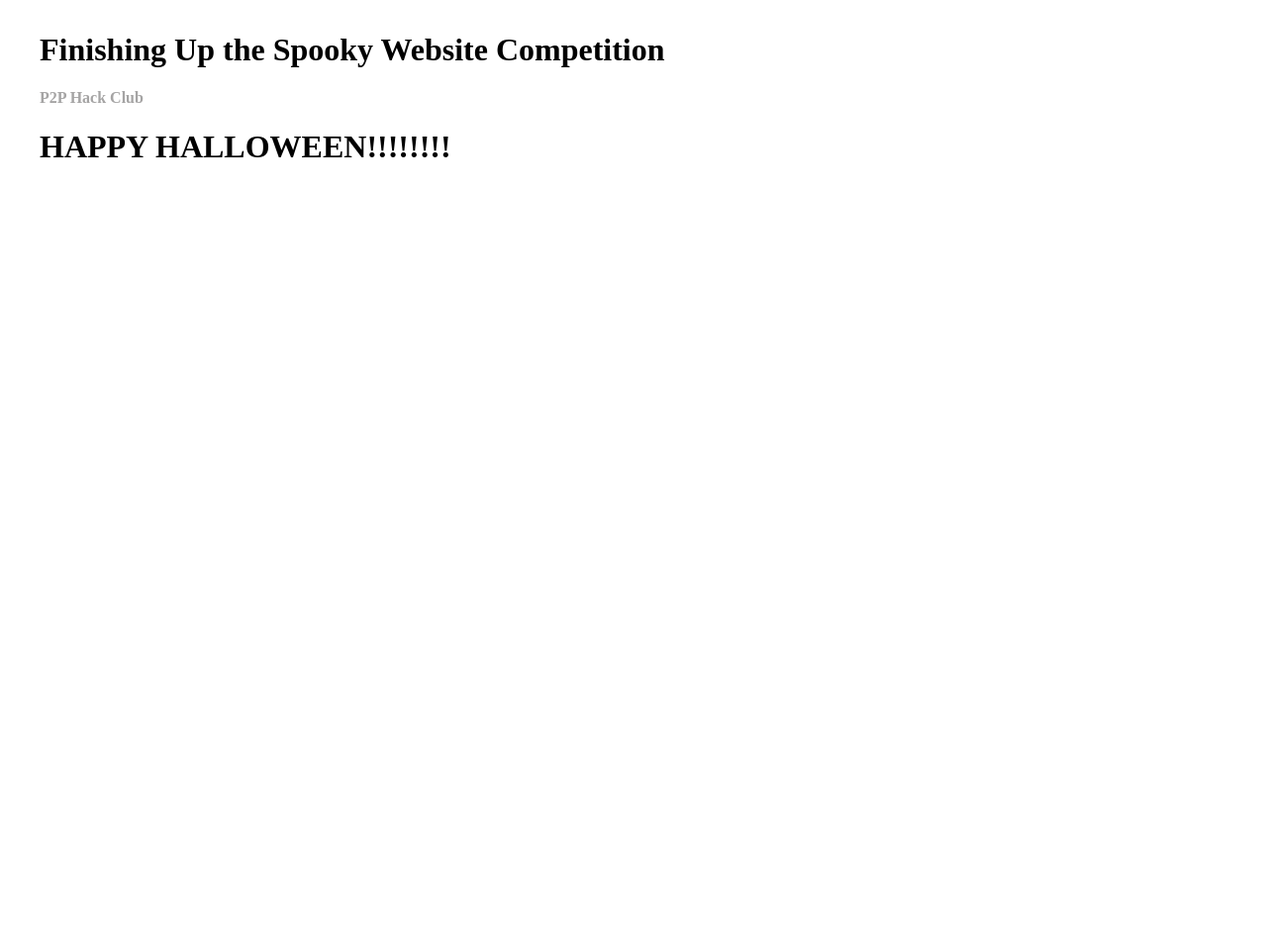
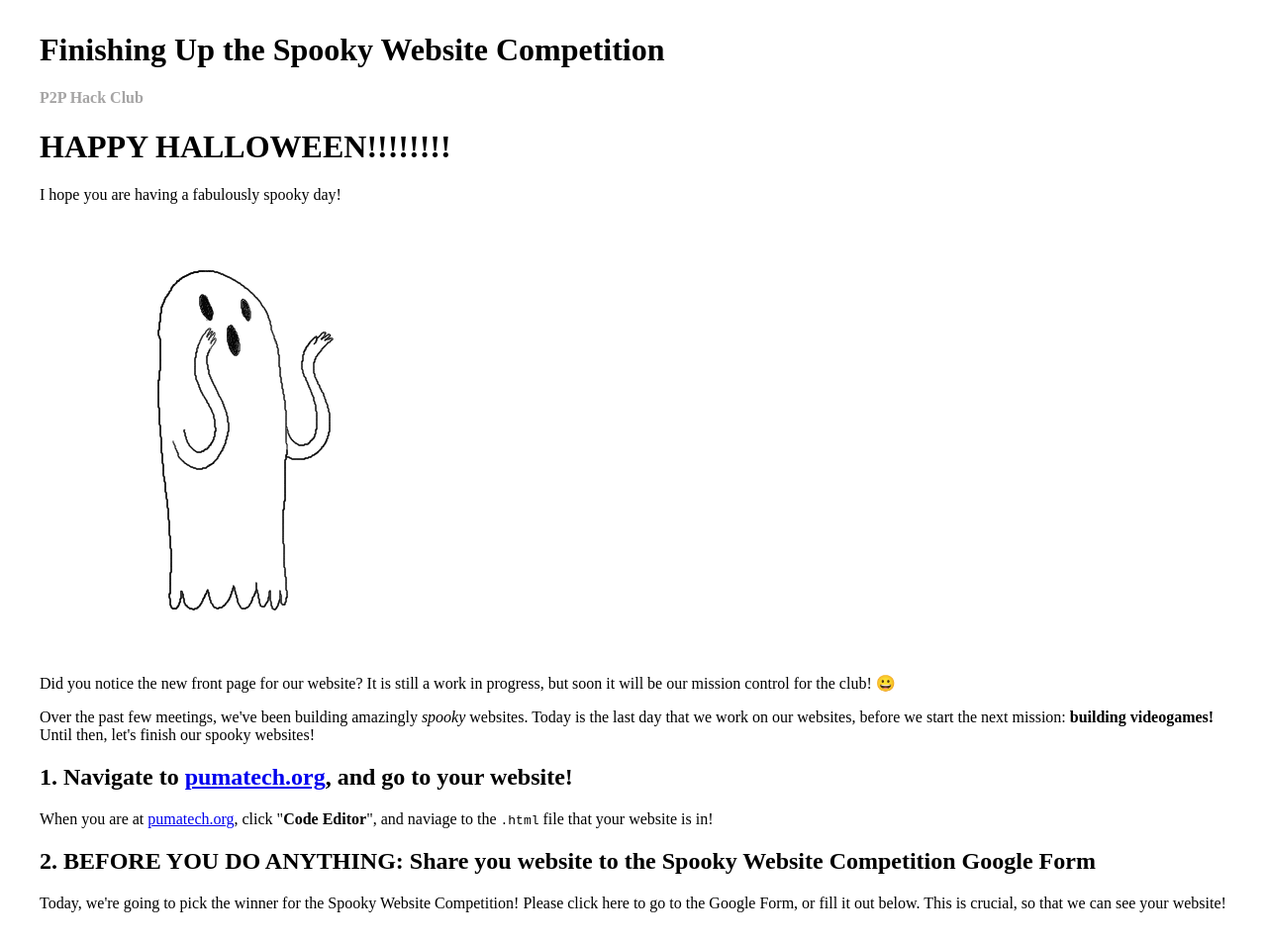
Before and after one commit to P2PHackClub/2019-website, a Gatsby site: page /finishing-up-the-spooky-website-competition/ in a window 1280 px wide. Shown: the whole page at 99% size. Before the commit the page ends 800 px from the top, so only its background shows below. Built offline with nearby package versions, Linux system fonts and the light colour scheme; Gatsby itself is replaced by a stand-in of ours.

Commit message:
Update Missions “finishing-up-the-spooky-website-competition”

```diff
--- a/content/missions/finishing-up-the-spooky-website-competition.md
+++ b/content/missions/finishing-up-the-spooky-website-competition.md
@@ -5,3 +5,19 @@ author: P2P Hack Club
 slug: spooky-website-comp
 ---
 # HAPPY HALLOWEEN!!!!!!!!
+
+I hope you are having a fabulously spooky day!
+
+![A ghost, spooking along](/img/source.gif "OOoOooOooOOooOooOoooOooOooOooOOO")
+
+Did you notice the new front page for our website? It is still a work in progress, but soon it will be our mission control for the club! 😀
+
+Over the past few meetings, we've been building amazingly _spooky_ websites. Today is the last day that we work on our websites, before we start the next mission: **building videogames!** Until then, let's finish our spooky websites!
+
+## 1. Navigate to [pumatech.org](https://www.pumatech.org), and go to your website!
+
+When you are at [pumatech.org](https://www.pumatech.org), click "**Code Editor**", and naviage to the `.html` file that your website is in!
+
+## 2. BEFORE YOU DO ANYTHING: Share you website to the Spooky Website Competition Google Form
+
+Today, we're going to pick the winner for the Spooky Website Competition! Please click here to go to the Google Form, or fill it out below. This is crucial, so that we can see your website!
```
